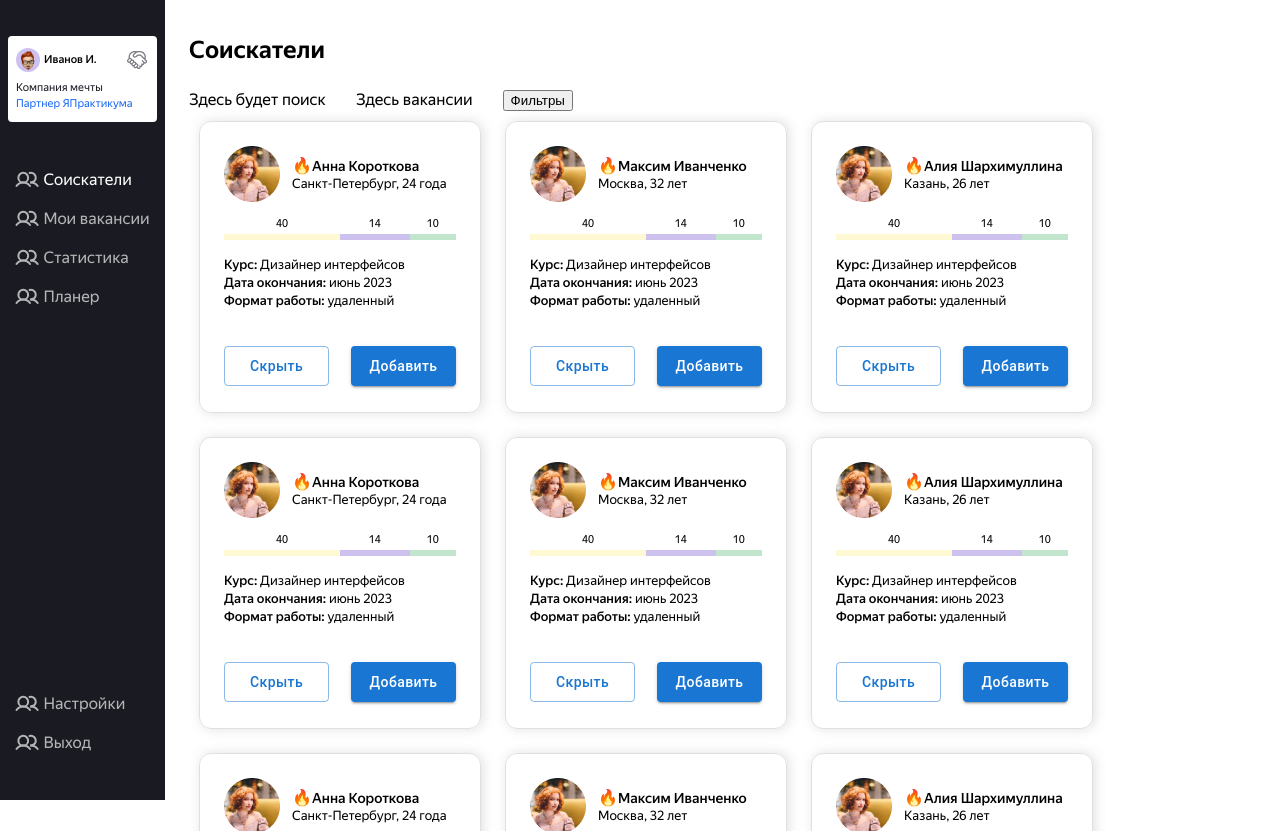
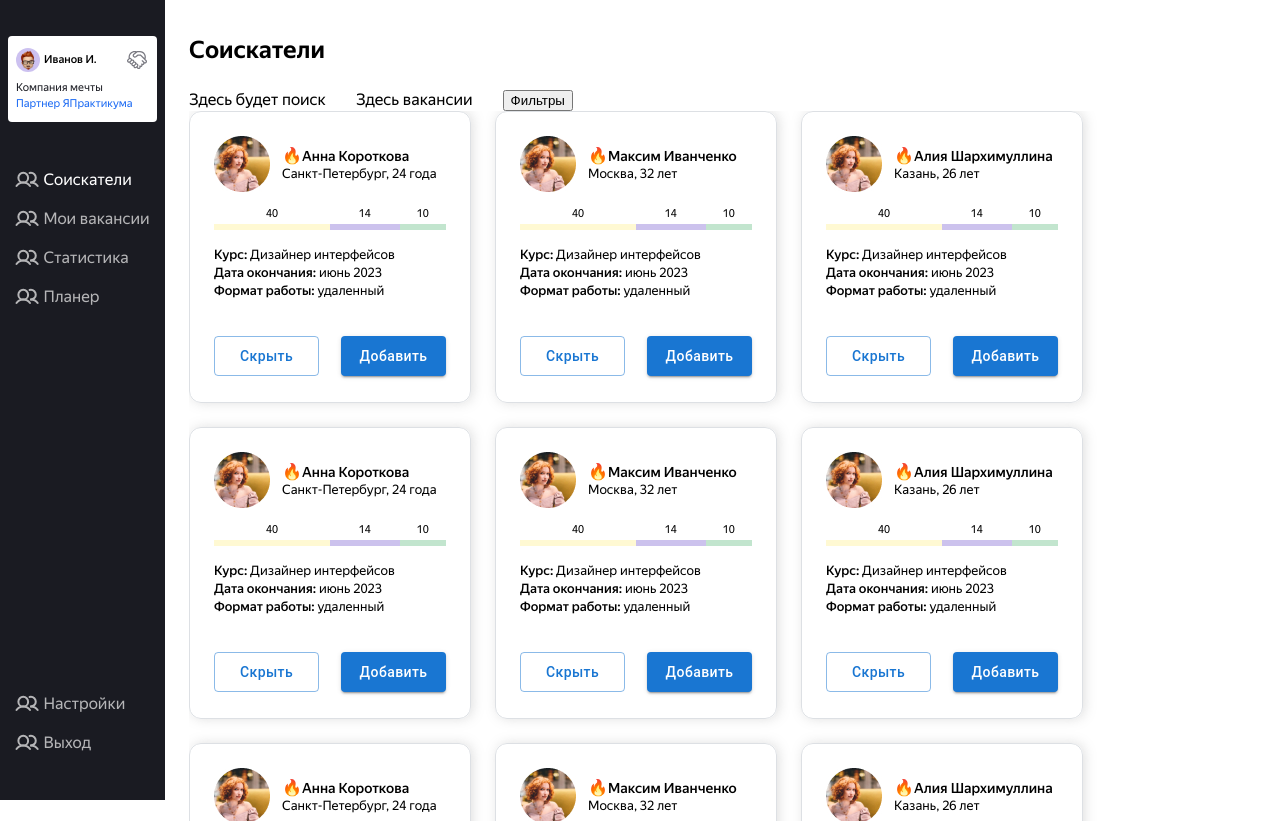
Before and after one commit to evilya2505/hakaton-tracker-team-13, a React (Create React App) app: page /applicants in a window 1280 px wide. Built offline with nearby package versions, Linux system fonts and the light colour scheme.

Commit message:
remove paddings from applicants list

```diff
--- a/src/components/main/applicants/index.module.css
+++ b/src/components/main/applicants/index.module.css
@@ -10,8 +10,6 @@
 .list {
   list-style: none;
   padding: 0;
-  padding-top: 10px;
-  padding-left: 10px;
   margin: 0;
   display: flex;
   gap: 24px;
```
